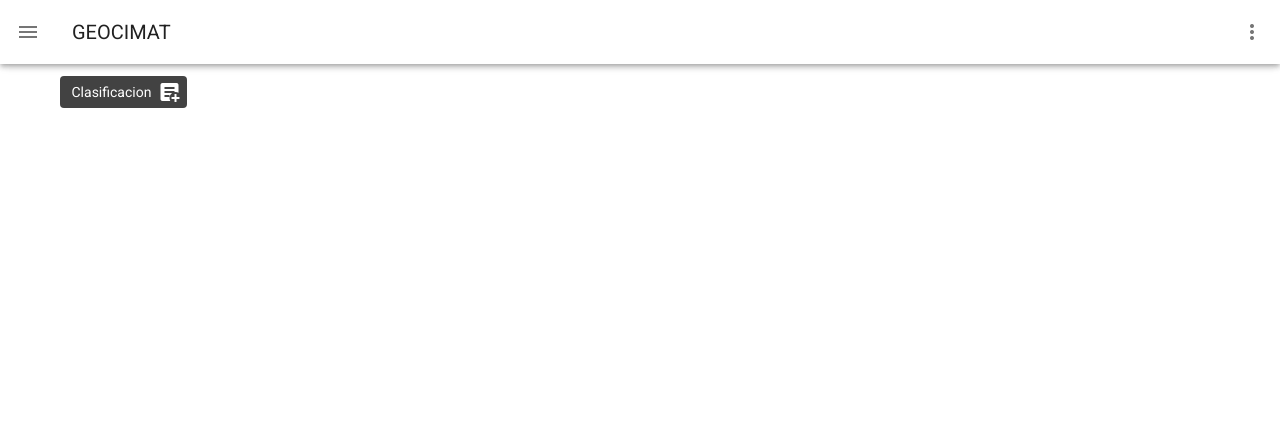
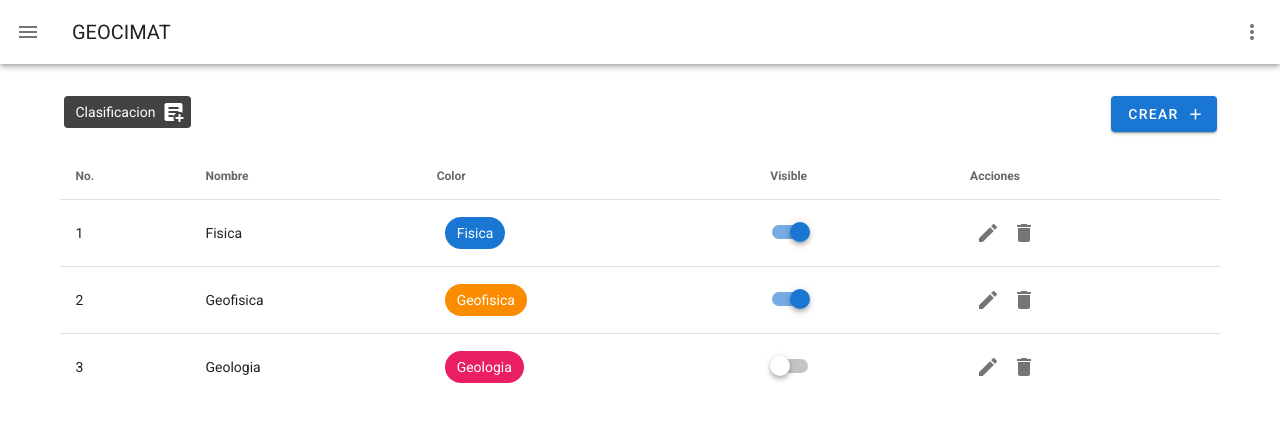
Before and after one commit to MikeCode743/geocimat, a Vue app: page /administracion/clasificacion in a window 1280 px wide. Shown: the top 422 px of the page. Built offline with nearby package versions, Linux system fonts and the light colour scheme.

Commit message:
Crud of Classification

```diff
--- a/src/views/administration/Classification.vue
+++ b/src/views/administration/Classification.vue
@@ -1,10 +1,347 @@
 <template>
   <div>
-    <v-chip class="mb-5" color="secondary" label text-color="white">
-      Clasificacion
-      <v-icon right>
-        mdi-text-box-plus
-      </v-icon>
-    </v-chip>
+    <v-row class="my-5 mx-1">
+      <v-chip color="secondary" label text-color="white">
+        Clasificacion
+        <v-icon right>
+          mdi-text-box-plus
+        </v-icon>
+      </v-chip>
+      <v-spacer></v-spacer>
+      <v-btn color="primary" dark @click="create()">
+        Crear
+        <v-icon right>
+          mdi-plus
+        </v-icon>
+      </v-btn>
+    </v-row>
+
+    <!-- START TABLE -->
+    <template>
+      <v-simple-table>
+        <template>
+          <thead>
+            <tr>
+              <th class="text-left">
+                No.
+              </th>
+              <th class="text-left">
+                Nombre
+              </th>
+              <th class="text-left">
+                Color
+              </th>
+              <th class="text-left">
+                Visible
+              </th>
+              <th class="text-left">
+                Acciones
+              </th>
+            </tr>
+          </thead>
+          <tbody>
+            <tr v-for="(item, index) in listClassification" :key="item.nombre">
+              <td>{{ index + 1 }}</td>
+
+              <td>{{ item.nombre }}</td>
+              <td>
+                <v-chip
+                  class="ma-2"
+                  :color="item.material_color"
+                  text-color="white"
+                >
+                  {{ item.nombre }}
+                </v-chip>
+              </td>
+              <td>
+                <v-switch
+                  :input-value="item.visible"
+                  @change="(value) => changeState(value, index)"
+                ></v-switch>
+              </td>
+              <td>
+                <!-- BTN Edit -->
+                <v-tooltip bottom>
+                  <template v-slot:activator="{ on, attrs }">
+                    <v-btn icon @click="edit(index)">
+                      <v-icon dark v-bind="attrs" v-on="on">
+                        mdi-pencil
+                      </v-icon>
+                    </v-btn>
+                  </template>
+                  <span>Editar</span>
+                </v-tooltip>
+                <!-- BTN Delete -->
+                <v-tooltip bottom>
+                  <template v-slot:activator="{ on, attrs }">
+                    <v-btn icon @click="confirmDelete(item.id)">
+                      <v-icon dark v-bind="attrs" v-on="on">
+                        mdi-delete
+                      </v-icon>
+                    </v-btn>
+                  </template>
+                  <span>Eliminar</span>
+                </v-tooltip>
+              </td>
+            </tr>
+          </tbody>
+        </template>
+      </v-simple-table>
+    </template>
+    <!-- END TABLE -->
+    <!-- START MODAL CREATE -->
+    <v-dialog v-model="dialog" persistent max-width="600">
+      <v-card>
+        <v-card-title>
+          <span class="headline">Crear Clasificacion</span>
+        </v-card-title>
+        <v-form @submit.prevent="createClassification">
+          <v-card-text>
+            <!-- INPUT -->
+            <v-text-field
+              outlined
+              v-model="nombre"
+              label="Nombre *"
+              name="nombre"
+              autofocus
+              required
+            ></v-text-field>
+
+            <!-- COMPONENT  -->
+
+            <!-- COMPONENT -->
+
+            <small>* indica un campo obligatorio</small>
+          </v-card-text>
+          <v-card-actions>
+            <v-spacer></v-spacer>
+            <v-btn color="blue darken-1" text @click="dialog = false">
+              Cancelar
+            </v-btn>
+            <v-btn
+              color="blue darken-1"
+              text
+              type="submit"
+              @click="dialog = false"
+            >
+              Guardar
+            </v-btn>
+          </v-card-actions>
+        </v-form>
+      </v-card>
+    </v-dialog>
+    <!-- END MODAL CREATE -->
+
+    <!-- START MODAL EDIt -->
+    <v-dialog v-model="dialogEdit" persistent max-width="600">
+      <v-card>
+        <v-card-title>
+          <span class="headline">Editar Clasificacion</span>
+        </v-card-title>
+        <v-form @submit.prevent="editClassification">
+          <v-card-text>
+            <!-- INPUT -->
+            <v-text-field
+              outlined
+              v-model="nombre"
+              label="Nombre *"
+              name="nombre"
+              autofocus
+              required
+            ></v-text-field>
+
+            <!-- COMPONENT  -->
+
+            <!-- COMPONENT -->
+
+            <small>* indica un campo obligatorio</small>
+          </v-card-text>
+          <v-card-actions>
+            <v-spacer></v-spacer>
+            <v-btn text @click="dialogEdit = false">
+              Cancelar
+            </v-btn>
+            <v-btn
+              color="green darken-1"
+              text
+              type="submit"
+              @click="dialogEdit = false"
+            >
+              Editar
+            </v-btn>
+          </v-card-actions>
+        </v-form>
+      </v-card>
+    </v-dialog>
+    <!-- END MODAL EDIT -->
+
+    <!-- START MODAL DELETE -->
+    <v-dialog v-model="dialogDelete" max-width="290">
+      <v-card>
+        <v-card-title class="headline">
+          Eliminar Categoria
+        </v-card-title>
+
+        <v-card-text>
+          ¿Seguro de eliminar la categoria?
+        </v-card-text>
+
+        <v-card-actions>
+          <v-spacer></v-spacer>
+
+          <v-btn color="red darken-1" text @click="deleteClassification()">
+            Eliminar
+          </v-btn>
+          <v-btn color="green darken-1" text @click="dialogDelete = false">
+            Cancelar
+          </v-btn>
+        </v-card-actions>
+      </v-card>
+    </v-dialog>
+    <!-- END MODAL DELETE -->
+
+    <!-- START SNACBAR -->
+    <v-snackbar
+      v-model="snackbar.state"
+      :timeout="3000"
+      :color="snackbar.color"
+      left
+    >
+      {{ snackbar.message }}
+      <v-btn text v-bind="attrs" @click="snackbar.state = false">
+        Cerrar
+      </v-btn>
+    </v-snackbar>
+    <!-- END SNACBAR -->
   </div>
 </template>
+
+<script>
+export default {
+  name: "Classification",
+  data() {
+    return {
+      listClassification: [
+        {
+          id: 1,
+          nombre: "Fisica",
+          material_color: "primary",
+          visible: true,
+        },
+        {
+          id: 2,
+          nombre: "Geofisica",
+          material_color: "warning",
+          visible: true,
+        },
+        {
+          id: 3,
+          nombre: "Geologia",
+          material_color: "pink",
+          visible: false,
+        },
+      ],
+      dialog: false,
+      dialogEdit: false,
+      dialogDelete: false,
+
+      nombre: "",
+      color: null,
+      indexClassification: null,
+      idClassification: null,
+      /* Snackbar */
+      snackbar: {
+        state: false,
+        message: "",
+        color: "",
+      },
+      /* Tooltip */
+      on: true,
+      attrs: {},
+    };
+  },
+  methods: {
+    create() {
+      this.settingdata();
+      this.dialog = true;
+    },
+    changeState(valor, index) {
+      this.listClassification[index].visible = valor;
+      this.showSnackbar("Clasificacion Actualizada","success")
+    },
+    createClassification() {
+      //Default Color
+      this.color = "secondary";
+
+      if (this.validate(this.nombre, this.color)) {
+        this.listClassification.push({
+          id: Date.now(),
+          nombre: this.nombre,
+          material_color: this.color,
+          visible: true,
+        });
+        this.showSnackbar("Categoria Agregado", "primary");
+      }
+      this.settingdata();
+    },
+    confirmDelete(id) {
+      this.idClassification = id;
+      this.dialogDelete = true;
+    },
+    deleteClassification() {
+      this.dialogDelete = false;
+      this.listClassification = this.listClassification.filter(
+        (element) => element.id != this.idClassification
+      );
+      this.showSnackbar("Categoria Eliminado", "danger");
+    },
+    edit(index) {
+      this.nombre = this.listClassification[index].nombre;
+      this.color = this.listClassification[index].material_color;
+      this.indexClassification = index;
+      this.dialogEdit = true;
+    },
+    editClassification() {
+      if (this.validate(this.nombre, this.color)) {
+        this.listClassification[this.indexClassification].nombre = this.nombre;
+        this.listClassification[
+          this.indexClassification
+        ].material_color = this.color;
+        this.showSnackbar("Categoria Editado", "success");
+        this.settingdata();
+      }
+    },
+
+    showSnackbar(message, color) {
+      this.snackbar.message = message;
+      this.snackbar.color = color;
+      this.snackbar.state = true;
+    },
+    settingdata() {
+      this.nombre = "";
+      this.color = null;
+      this.indexClassification = null;
+      this.idClassification = null;
+    },
+    validate(nombre, color) {
+      if (color === null && nombre.length == 0) {
+        this.showSnackbar(
+          "Los campos de nombre y color estan vacios",
+          "danger"
+        );
+        return false;
+      } else if (nombre.length === 0) {
+        this.showSnackbar(
+          "El campo del nombre de la categoria esta vacio",
+          "danger"
+        );
+        return false;
+      } else if (color === null) {
+        this.showSnackbar("El color esta vacio", "danger");
+        return false;
+      }
+      return true;
+    },
+  },
+};
+</script>
```
